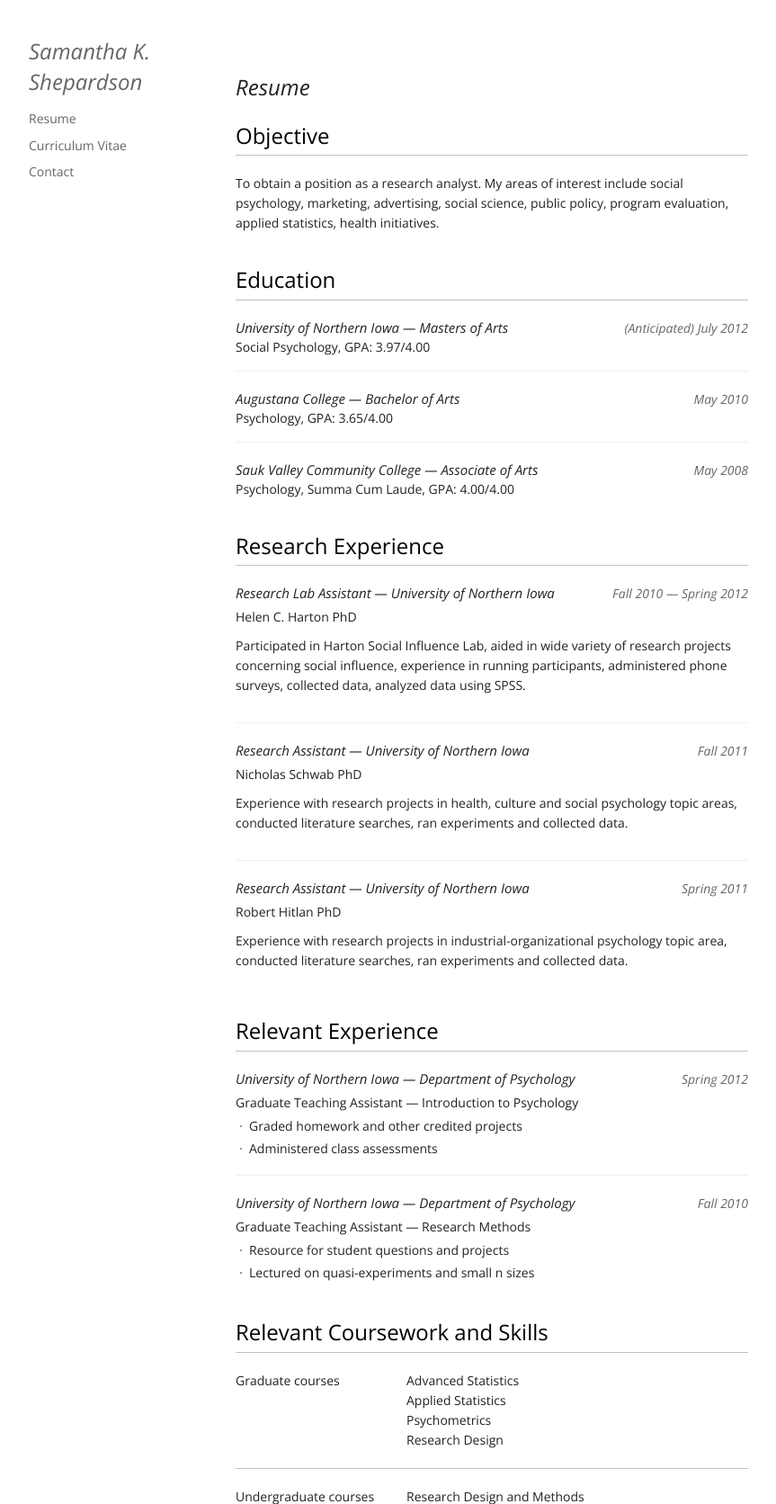
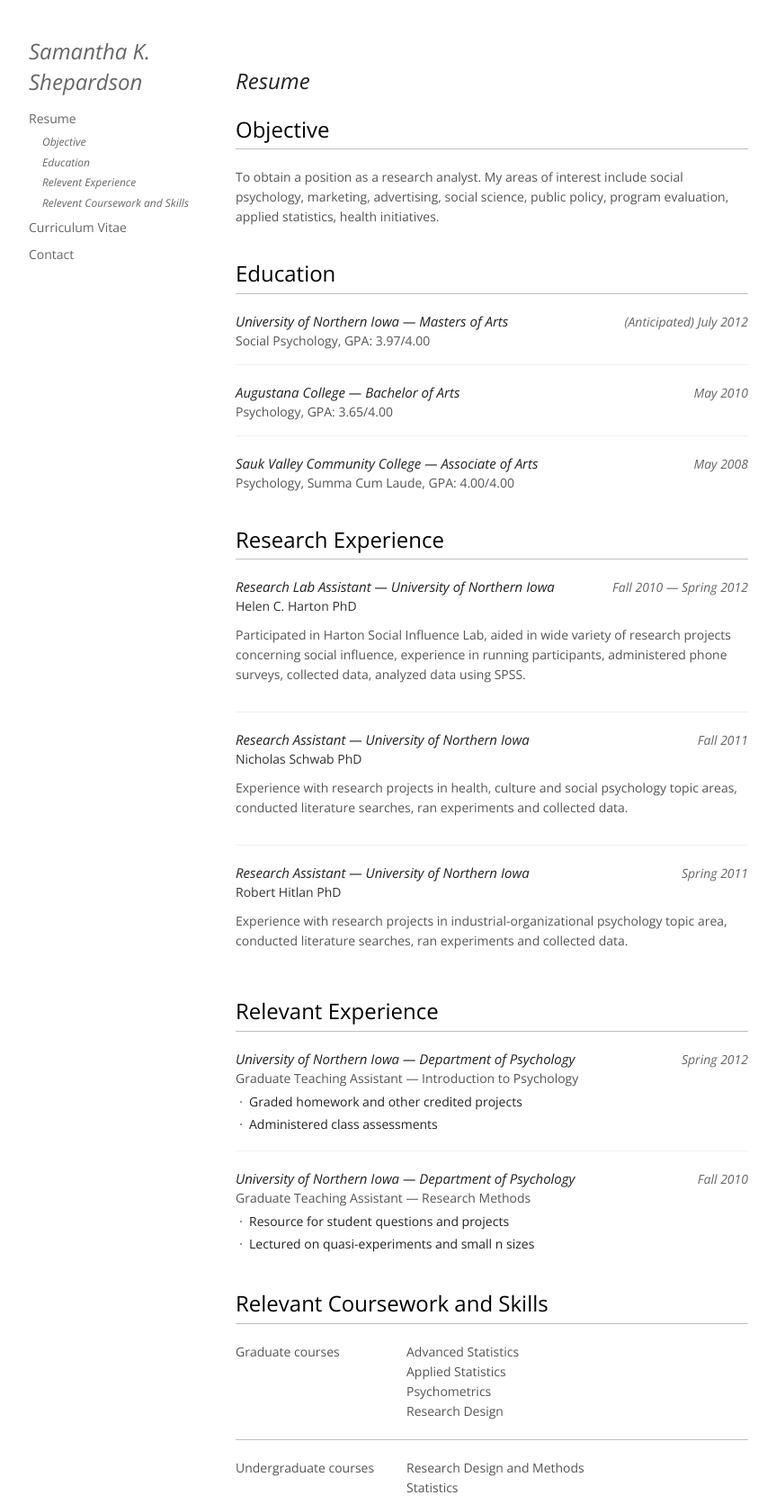
Before and after one commit to ericlindstrom/heyitssam, a PHP site: page /resume.html in a window 1280 px wide. Shown: the top 1672 px of the page at 90% size, without its empty margins (208-1071 px from the left). Run offline with PHP 8.4, Linux system fonts and the light colour scheme; some libraries are stand-ins or nearby versions.

Commit message:
more updates

```diff
--- a/css/style.css
+++ b/css/style.css
@@ -452,12 +452,12 @@
     margin:0;
     line-height:22px;
     font-size:14px;
+    color:#555;
 }
 
-p.super { padding-bottom:10px; }
+p.super { padding-bottom:10px; color:#333; }
 
-a { color:#666; text-decoration:none; }
-
+a, a:visited { color:#666; text-decoration:none; }
 h1 {
     font-size:24px;
     font-style:italic;
@@ -544,12 +544,14 @@
     width:570px;
 }
 
-.samkshep { padding-top:40px; }
+.samkshep { padding-top:33px; }
 .samkshep .item {
     float:left; position:relative;
     border-bottom:1px solid #c0c0c0;
     padding:20px 0 15px;
 }
+
+.index #content h1 { padding-bottom:20px; }
 
 .samkshep .item.last { border-bottom:0; }
 .samkshep .item h2 { font-size:20px; font-weight:300; }
@@ -558,7 +560,7 @@
 .where,
 .samkshep .item h3 { padding-bottom:20px; font-size:15px; font-style:italic; font-weight:400; }
 
-#content ul li h3,
+#content ul li h3 { padding:0; }
 .where { padding-bottom:5px; }
 
 .samkshep .item p.row { float:left; position:relative; width:570px; padding:0 0 5px; }
--- a/cv.html
+++ b/cv.html
@@ -30,7 +30,7 @@
          Create your own custom Modernizr build: www.modernizr.com/download/ -->
     <script src="js/vendor/modernizr-2.5.3.min.js"></script>
 </head>
-<body class="samkshep">
+<body class="samkshep cv">
     <!-- Prompt IE 6 users to install Chrome Frame. Remove this if you support IE 6.
          chromium.org/developers/how-tos/chrome-frame-getting-started -->
     <!--[if lt IE 7]><p class="chromeframe">Your browser is <em>ancient!</em> <a href="http://browsehappy.com/">Upgrade to a different browser</a> or <a href="http://www.google.com/chromeframe/?redirect=true">install Google Chrome Frame</a> to experience this site.</p><![endif]-->
@@ -180,7 +180,7 @@
 			<ul>
 			    <li class="last">
 				<p class="date">August 2009 – July 2010</p>
-				<h3>Day Care Teacher &mdash; <span class="where">Sterling/ Rock Falls Child Care</span></h3>
+				<h3>Day Care Teacher &mdash; <span class="where">Sterling / Rock Falls Child Care</span></h3>
 				<p>Teacher in different age-based classrooms (from infants to school age), created and carried out age appropriate activities, maintained a safe environment, and basic everyday care fulfillment for children.</p>
 			</li>
 			</ul>
@@ -232,7 +232,7 @@
 			    <li>
 				<p class="date">2010 &mdash; 2011</p>
 				<h3> Policing the group: Individual differences in tolerance for status self-enhancement.</h3>
-				<p class="super">Project Advisor: Nicholas Schwab PhD (UNI)</p> First year project for M.A. degree: developed research project and hypotheses, wrote IRB form and received approval, experience with online data collection websites (Amazon’s mTurk & Survey Monkey), analyzed data using SPSS, experience writing methods and results of project.</li>
+				<p class="super">Project Advisor: Nicholas Schwab PhD (UNI)</p> First year project for M.A. degree: developed research project and hypotheses, wrote IRB form and received approval, experience with online data collection websites (Amazon's mTurk &amp; Survey Monkey), analyzed data using SPSS, experience writing methods and results of project.</li>
 
 			    <li>
 				<p class="date">2011</p>
--- a/index.html
+++ b/index.html
@@ -19,7 +19,7 @@
     <link rel="stylesheet" href="/css/style.css">
     <script src="js/vendor/modernizr-2.5.3.min.js"></script>
 </head>
-<body class="samkshep">
+<body class="samkshep index">
     <!--[if lt IE 7]><p class="chromeframe">Your browser is <em>ancient!</em> <a href="http://browsehappy.com/">Upgrade to a different browser</a> or <a href="http://www.google.com/chromeframe/?redirect=true">install Google Chrome Frame</a> to experience this site.</p><![endif]-->
 
     <section>
@@ -41,7 +41,7 @@
 		<h1>I'm interested in Data Analysis, Research Design, and Quantitative/Qualitative Methods.</h1>
 		<h1>Let's do some awesome work together.</h1>
 
-		<p>Have a look at my <a href="/resume/">Resume</a> or <a href="/cv/">CV</a></p>
+		<!-- <p>Have a look at my <a href="/resume/">Resume</a> or <a href="/cv/">CV</a></p> -->
 	    </div>
 	</div>
     </div>
--- a/js/main.js
+++ b/js/main.js
@@ -7,7 +7,7 @@
     $('header nav ul li ul li a').click(function() {
 	//check against IE/FF
 	link = $(this).attr('href');
-	$('body,html').animate({scrollTop: $(link).offset().top-40}, 800);
+	$('body,html').animate({scrollTop: $(link).offset().top-73}, 800);
 	return false;
     });
 });
--- a/resume.html
+++ b/resume.html
@@ -30,7 +30,7 @@
          Create your own custom Modernizr build: www.modernizr.com/download/ -->
     <script src="js/vendor/modernizr-2.5.3.min.js"></script>
 </head>
-<body class="samkshep">
+<body class="samkshep resume">
     <!-- Prompt IE 6 users to install Chrome Frame. Remove this if you support IE 6.
          chromium.org/developers/how-tos/chrome-frame-getting-started -->
     <!--[if lt IE 7]><p class="chromeframe">Your browser is <em>ancient!</em> <a href="http://browsehappy.com/">Upgrade to a different browser</a> or <a href="http://www.google.com/chromeframe/?redirect=true">install Google Chrome Frame</a> to experience this site.</p><![endif]-->
@@ -43,7 +43,15 @@
 		<h1><a href="/">Samantha K. Shepardson</a></h1>
 		<nav>
 		    <ul>
-			<li class="active"><a href="/resume.html">Resume</a></li>
+			<li class="active">
+			    <a href="/resume.html">Resume</a>
+			    <ul>
+				<li><a href="#objective">Objective</a></li>
+				<li><a href="#education">Education</a></li>
+				<li><a href="#relevant-experience">Relevent Experience</a></li>
+				<li><a href="#relevant-coursework-and-skills">Relevent Coursework and Skills</a></li>
+			    </ul>
+			</li>
 			<li><a href="cv.html">Curriculum Vitae</a></li>
 			<li class="last"><a href="/contact.html">Contact</a></li>
 		    </ul>
@@ -57,6 +65,7 @@
 			<p>To obtain a position as a research analyst. My areas of interest include social psychology, marketing, advertising, social science, public policy, program evaluation, applied statistics, health initiatives.</p>
 		    </section>
 		    <section class="education">
+			<a id="education"></a>
 			<h2 class="title">Education</h2>
 			<div class="item">
 			    <p class="date">(Anticipated) July 2012</p>
@@ -129,6 +138,7 @@
 		    </section>
 
 		    <section class="coursework">
+			<a id="relevant-coursework-and-skills"></a>
 			<h2 class="title">Relevant Coursework and Skills</h2>
 			<div class="item">
 			    <p class="row">
```
